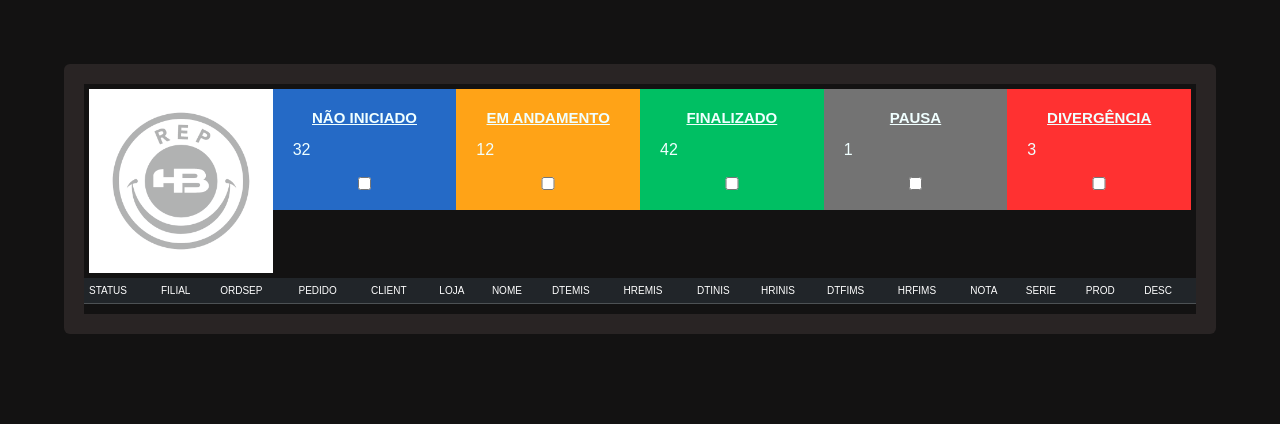
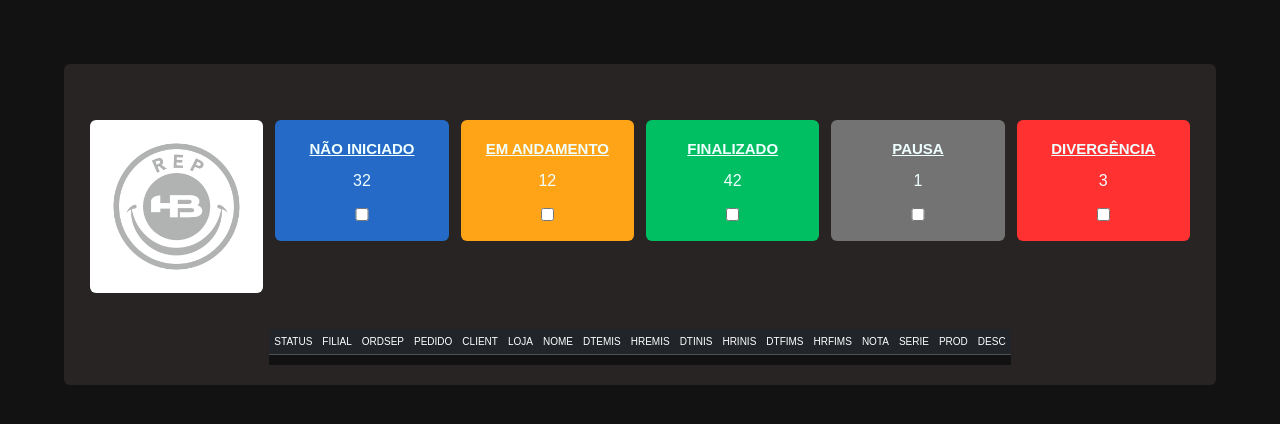
Before and after one commit to shimu1806/Painel-de-controle-de-entrega, a Django app: page / in a window 1280 px wide. Shown: the top 424 px of the page. Run offline with Django 5.2, Linux system fonts and the light colour scheme; data that the repository does not hold is empty; some libraries are stand-ins or nearby versions.

Commit message:
modelo v1 css

```diff
--- a/static/css/api/boxes.css
+++ b/static/css/api/boxes.css
@@ -13,11 +13,13 @@
 #boxes {
     width: 30%;
     height: 30%;
-    font-size: 1.5rem;
     flex-direction: column;
     display: flex;
     padding: 2rem;
+    border-radius: 0.6rem;
+    margin: 0.6rem;
 }
+
 
 #boxes h4 {
     font-size: 1.5rem;
@@ -29,12 +31,10 @@
 
 #boxes p {
     background-color: transparent;
-
 }
 
 .box1 {
     background: white;
-
 }
 
 .box1 img {
--- a/static/css/api/container-main.css
+++ b/static/css/api/container-main.css
@@ -8,6 +8,7 @@
     background-color: rgb(41,36,36);
     display: flex;
     flex-direction: column;
+    align-items: center;
     padding: 2rem;
     border-radius: 0.6rem;
 }
--- a/static/css/api/mural.css
+++ b/static/css/api/mural.css
@@ -1,4 +1,11 @@
 .container-mural {
+    padding: 5%;
+    background: transparent;
+    width: 100%;
+    height: 80%;
+    display: flex;
+    flex-direction: row;
     margin: 5%;
-    border-radius: 2rem;
+    padding: 2rem 0;
+    text-align: center;
 }
--- a/template/api/index.html
+++ b/template/api/index.html
@@ -19,7 +19,7 @@
             <section class="container-base">
 
                 <!-- for status in pedido_status -->
-                <div id="container-mural" class="d-inline-flex p-2">
+                <div class="container-mural">
                         <div id="boxes" class="box1">
                             <img src="../../static/src/image.png">
                         </div>
```
Lines whose indentation alone changed are shown as unchanged.
